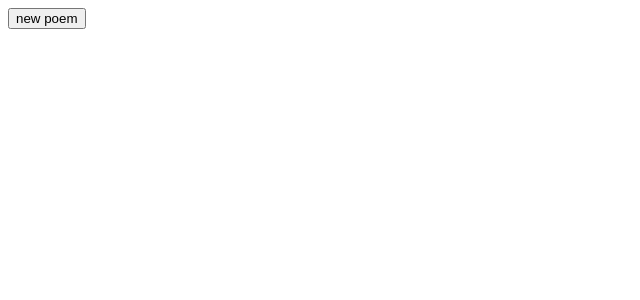
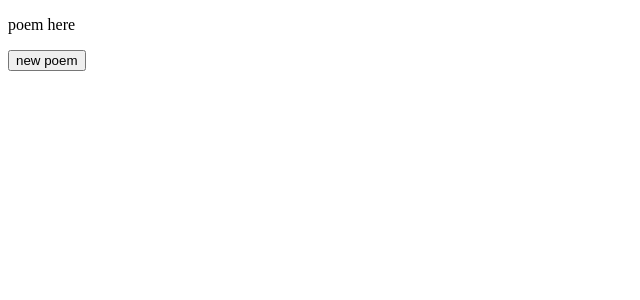
Before and after one commit to LINDGRENBA/react-poem-generator, a React (Create React App) app: page / in a window 1280 px wide. Shown: the top 300 px of the page, without its empty margins (0-640 px from the left). Built offline with nearby package versions, Linux system fonts and the light colour scheme; the HTML template or start-up script is replaced by a standard one.

Commit message:
Install axios, add state to Poem.js with hooks.

```diff
--- a/package.json
+++ b/package.json
@@ -6,6 +6,7 @@
     "@testing-library/jest-dom": "^5.11.6",
     "@testing-library/react": "^11.2.2",
     "@testing-library/user-event": "^12.6.0",
+    "axios": "^0.21.0",
     "react": "^17.0.1",
     "react-dom": "^17.0.1",
     "react-scripts": "4.0.1",
--- a/src/components/Poem.js
+++ b/src/components/Poem.js
@@ -1,9 +1,16 @@
-import React from 'react';
+import React, { useState } from 'react';
+import axios from 'axios';
 
 const Poem = ({ text }) => {
+  const [poem, setPoem] = useState('poem here');
+
+
+
+
   return (
     <div>
-          <button>{text}</button>
+      <p>{poem}</p>
+      <button>{text}</button>
     </div>
   )
 };
```
Also changed, not shown: 1 other file (tests, documents, lock files or other folders).
